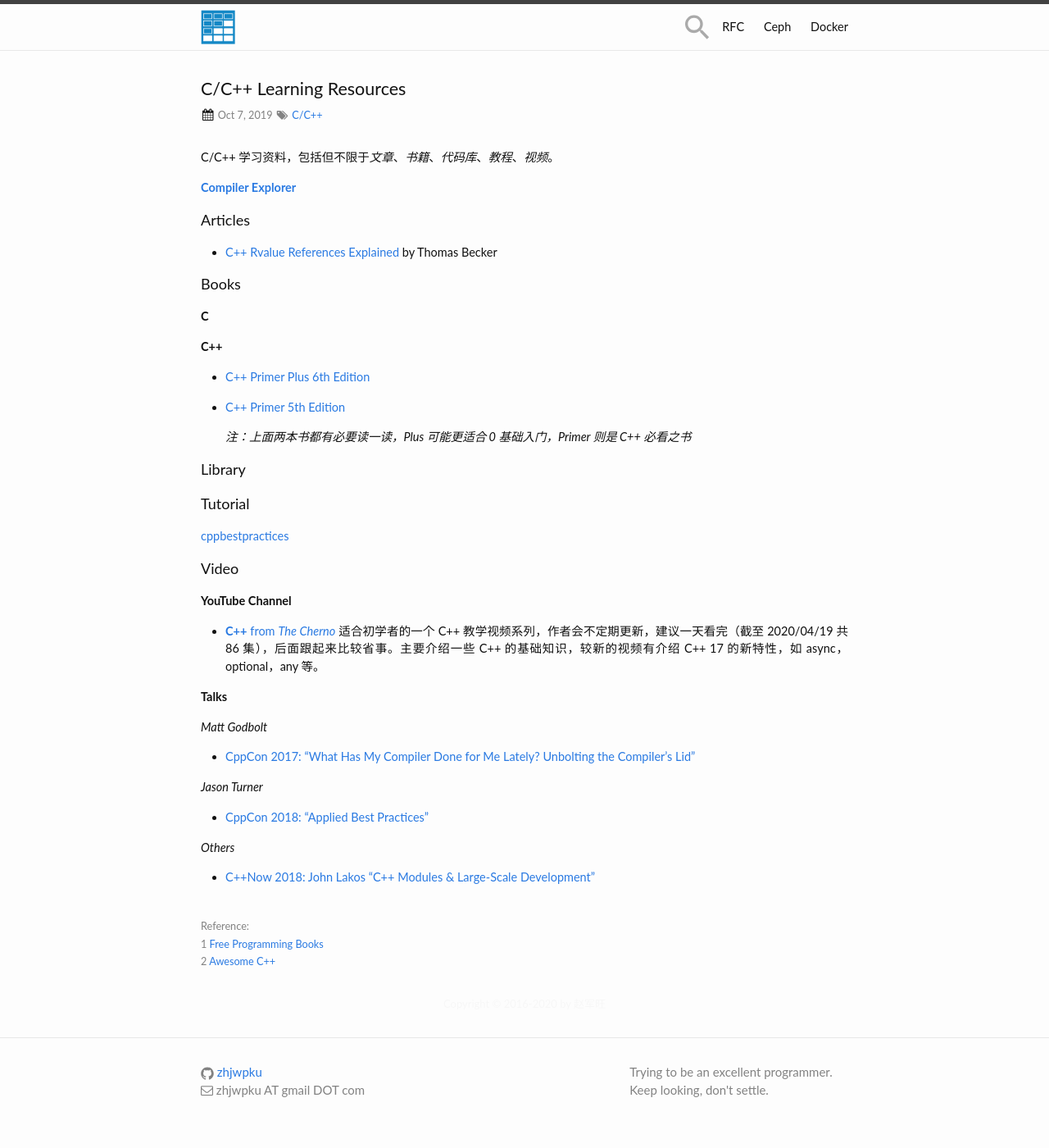
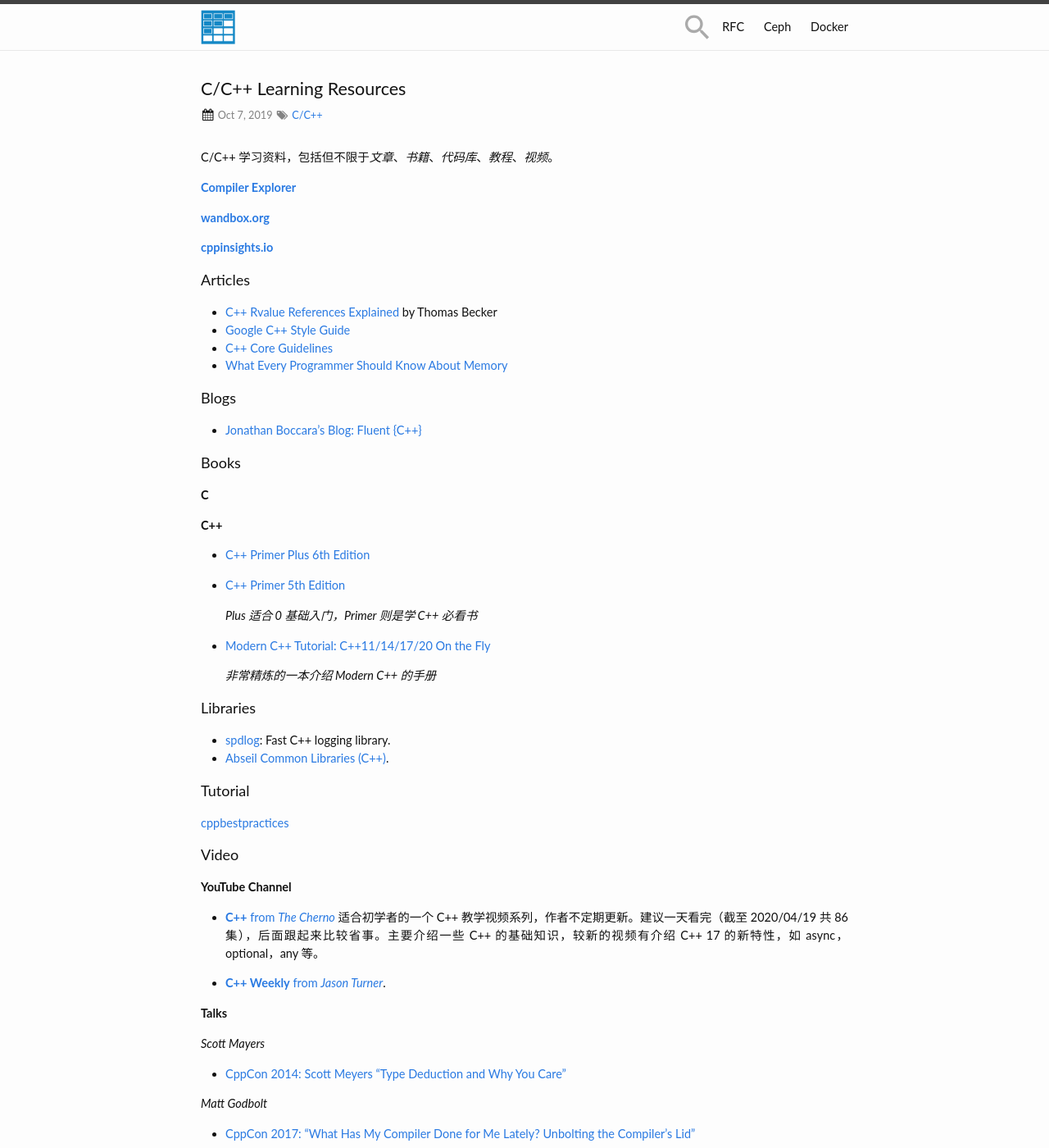
Before and after one commit to zhjwpku/zhjwpku.github.io, a Jekyll site: the page built from _posts/2019-10-07-cpp-learning-resources.md, in a window 1280 px wide and 1400 px high. Shown: the whole window at 82% size. Built offline with Jekyll 4.4.1, drawn with Linux system fonts in a browser that asks for light colours; comment, search, counter and statistics services are not loaded; some of the changed text lies outside the part shown.

Commit message:
add: Modern C++ Tutorial
Signed-off-by: Zhao Junwang <zhjwpku@gmail.com>

```diff
--- a/_posts/2019-10-07-cpp-learning-resources.md
+++ b/_posts/2019-10-07-cpp-learning-resources.md
@@ -10,9 +10,20 @@
 
 **[Compiler Explorer](https://godbolt.org/)**
 
+**[wandbox.org](https://wandbox.org/)**
+
+**[cppinsights.io](https://cppinsights.io/)**
+
 <h4>Articles</h4>
 
 - [C++ Rvalue References Explained][rvalue_references] by Thomas Becker
+- [Google C++ Style Guide][cppstyleguide]
+- [C++ Core Guidelines][cppcoreguidelines]
+- [What Every Programmer Should Know About Memory][cpumemory]
+
+<h4>Blogs</h4>
+
+- [Jonathan Boccara's Blog: Fluent {C++}](https://www.fluentcpp.com/)
 
 <h4>Books</h4>
 
@@ -24,12 +35,16 @@
 
 - [C++ Primer 5th Edition][cpp_primer_5ed]
 
-  *注：上面两本书都有必要读一读，Plus 可能更适合 0 基础入门，Primer 则是 C++ 必看之书*
+  *Plus 适合 0 基础入门，Primer 则是学 C++ 必看书*
 
+- [Modern C++ Tutorial: C++11/14/17/20 On the Fly][modern-cpp-tutorial]
 
+  *非常精炼的一本介绍 Modern C++ 的手册*
 
+<h4>Libraries</h4>
 
-<h4>Library</h4>
+- [spdlog][spdlog]: Fast C++ logging library.
+- [Abseil Common Libraries (C++)][abseil-cpp].
 
 <h4>Tutorial</h4>
 
@@ -39,19 +54,27 @@
 
 **YouTube Channel**
 
-- [**C++** from *The Cherno*][cpp_cherno] 适合初学者的一个 C++ 教学视频系列，作者会不定期更新，建议一天看完（截至 2020/04/19 共 86 集），后面跟起来比较省事。主要介绍一些 C++ 的基础知识，较新的视频有介绍 C++ 17 的新特性，如 async，optional，any 等。
+- [**C++** from *The Cherno*][cpp_cherno] 适合初学者的一个 C++ 教学视频系列，作者不定期更新。建议一天看完（截至 2020/04/19 共 86 集），后面跟起来比较省事。主要介绍一些 C++ 的基础知识，较新的视频有介绍 C++ 17 的新特性，如 async，optional，any 等。
+
+- [**C++ Weekly** from *Jason Turner*][cpp_weekly].
 
 **Talks**
+
+*Scott Mayers*
+- [CppCon 2014: Scott Meyers "Type Deduction and Why You Care"][wQxj20X-tIU]
 
 *Matt Godbolt*
 - [CppCon 2017: “What Has My Compiler Done for Me Lately? Unbolting the Compiler's Lid”][bSkpMdDe4g4]
 
 *Jason Turner*
-- [CppCon 2018:  “Applied Best Practices”][DHOlsEd0eDE]
+- [CppCon 2018: “Applied Best Practices”][DHOlsEd0eDE]
+- [CppCon 2019: “The Best Parts of C++"][iz5Qx18H6lg]
 
-*Others*
+*Chandler Carruth*
+- [CppCon 2015: "Tuning C++: Benchmarks, and CPUs, and Compilers! Oh My!"](https://www.youtube.com/watch?v=nXaxk27zwlk)
 
-- [C++Now 2018: John Lakos “C++ Modules & Large-Scale Development”](https://www.youtube.com/watch?v=EglLjioQ9x0)
+*John Lakos*
+- [C++Now 2018: “C++ Modules & Large-Scale Development”](https://www.youtube.com/watch?v=EglLjioQ9x0)
 
 <br>
 <span class="post-meta">
@@ -71,3 +94,12 @@
 [cpp_cherno]: https://www.youtube.com/watch?v=18c3MTX0PK0&list=PLlrATfBNZ98dudnM48yfGUldqGD0S4FFb
 [bSkpMdDe4g4]: https://www.youtube.com/watch?v=bSkpMdDe4g4
 [DHOlsEd0eDE]: https://www.youtube.com/watch?v=DHOlsEd0eDE
+[spdlog]: https://github.com/gabime/spdlog
+[abseil-cpp]: https://github.com/abseil/abseil-cpp
+[cppstyleguide]: https://google.github.io/styleguide/cppguide.html
+[cppcoreguidelines]: https://github.com/isocpp/CppCoreGuidelines
+[iz5Qx18H6lg]: https://www.youtube.com/watch?v=iz5Qx18H6lg
+[wQxj20X-tIU]: https://www.youtube.com/watch?v=wQxj20X-tIU
+[modern-cpp-tutorial]: https://github.com/changkun/modern-cpp-tutorial
+[cpumemory]: https://people.freebsd.org/~lstewart/articles/cpumemory.pdf
+[cpp_weekly]: https://www.youtube.com/watch?v=EJtqHLvAIZE&list=PLs3KjaCtOwSZ2tbuV1hx8Xz-rFZTan2J1
```
